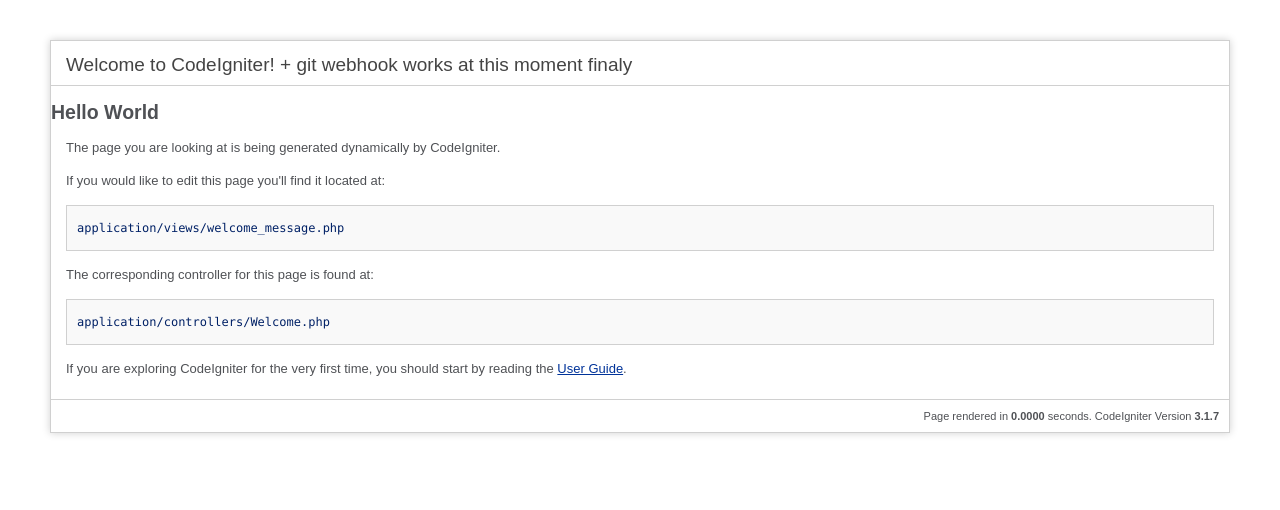
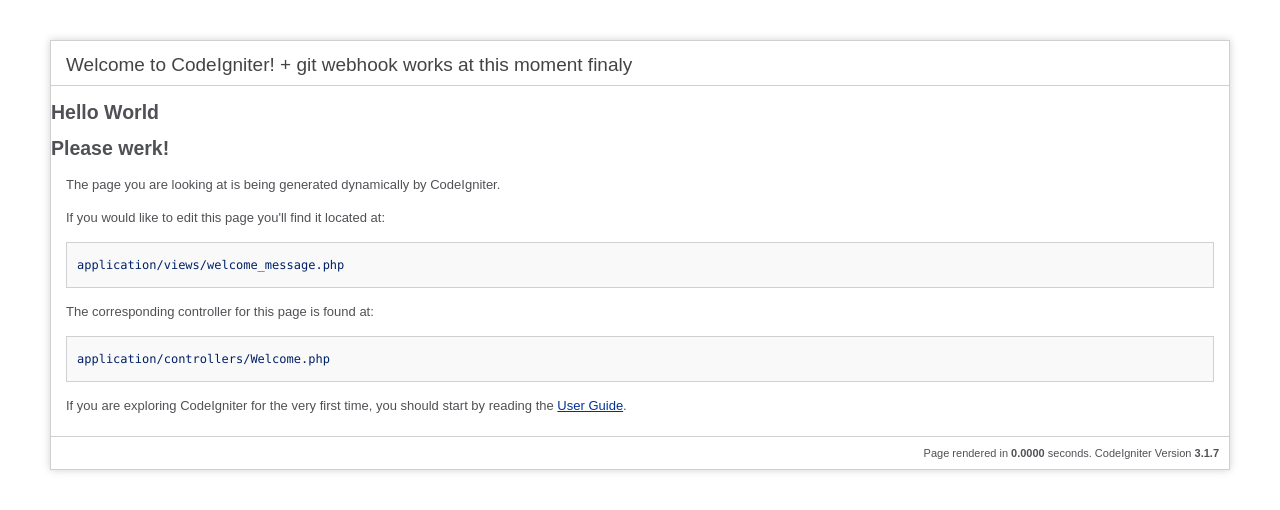
Before and after one commit to HZandrex/Minder-Mobielen-Centrale, a CodeIgniter app: page /project23_1718/ in a window 1280 px wide. Shown: the top 510 px of the page. Run offline with CodeIgniter, Linux system fonts and the light colour scheme.

Commit message:
Please werk

```diff
--- a/application/views/welcome_message.php
+++ b/application/views/welcome_message.php
@@ -70,6 +70,7 @@ defined('BASEPATH') OR exit('No direct script access allowed');
 <div id="container">
 	<h1>Welcome to CodeIgniter! + git webhook works at this moment finaly</h1>
         <h2>Hello World</h2>
+        <h2>Please werk!</h2>
 
 	<div id="body">
 		<p>The page you are looking at is being generated dynamically by CodeIgniter.</p>
```
